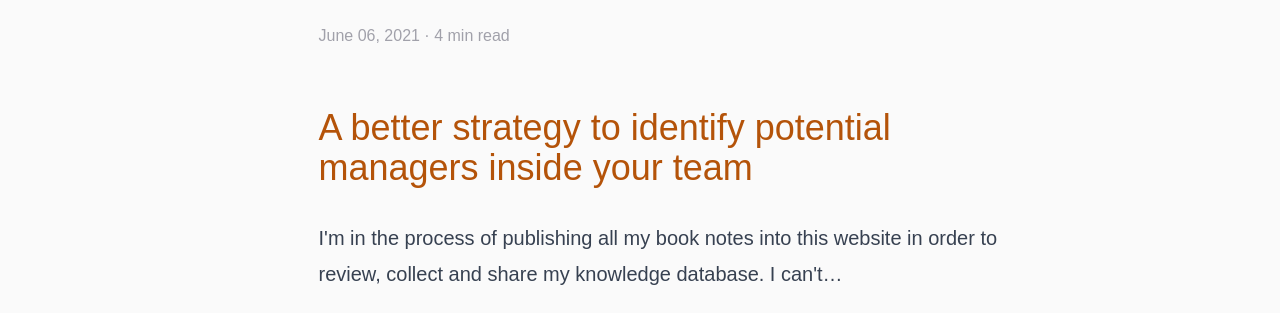
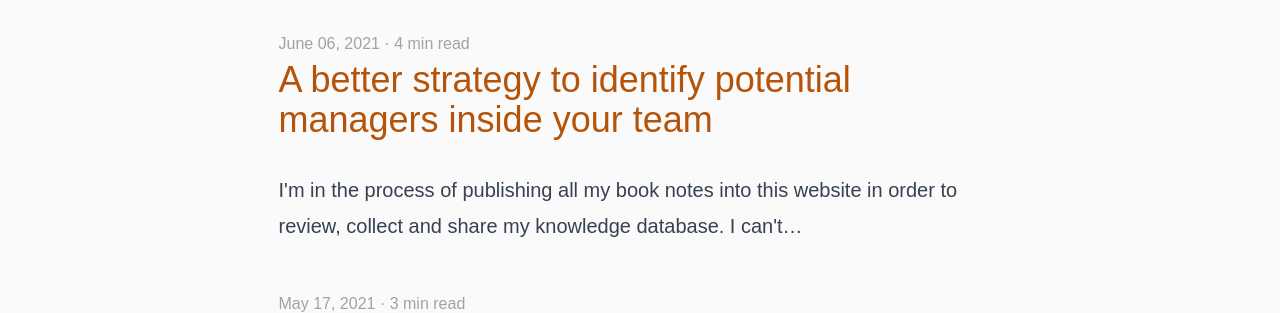
Before and after one commit to alvaromb/alvaromb.com, a Gatsby site: page /blog in a window 1280 px wide. Shown: the part 168-481 px from the top of the page. Built offline with nearby package versions, Linux system fonts and the light colour scheme; Gatsby itself is replaced by a stand-in of ours.

Commit message:
fix(blog-posts): fixed list styles

```diff
--- a/src/components/blogPosts.js
+++ b/src/components/blogPosts.js
@@ -3,15 +3,15 @@ import { Link } from 'gatsby'
 import get from 'lodash.get'
 
 const BlogPosts = ({ posts }) => (
-  <ul className="list-none pl-0">
+  <ul className="list-none pl-0 lg:px-0">
     {posts.map(({ node }) => {
       const title = get(node, 'frontmatter.title') || node.fields.slug
       return (
-        <li key={node.fields.slug} className="mx-0 px-0 my-6">
+        <li key={node.fields.slug} className="mx-0 px-0 lg:px-0 my-6 lg:my-10">
           <small className="text-zinc-400">
             {node.frontmatter.date} · {node.timeToRead} min read
           </small>
-          <h2 className="mt-1">
+          <h2 className="mt-1 lg:mt-0">
             <Link className="text-link" to={node.fields.slug}>
               {title}
             </Link>
```
